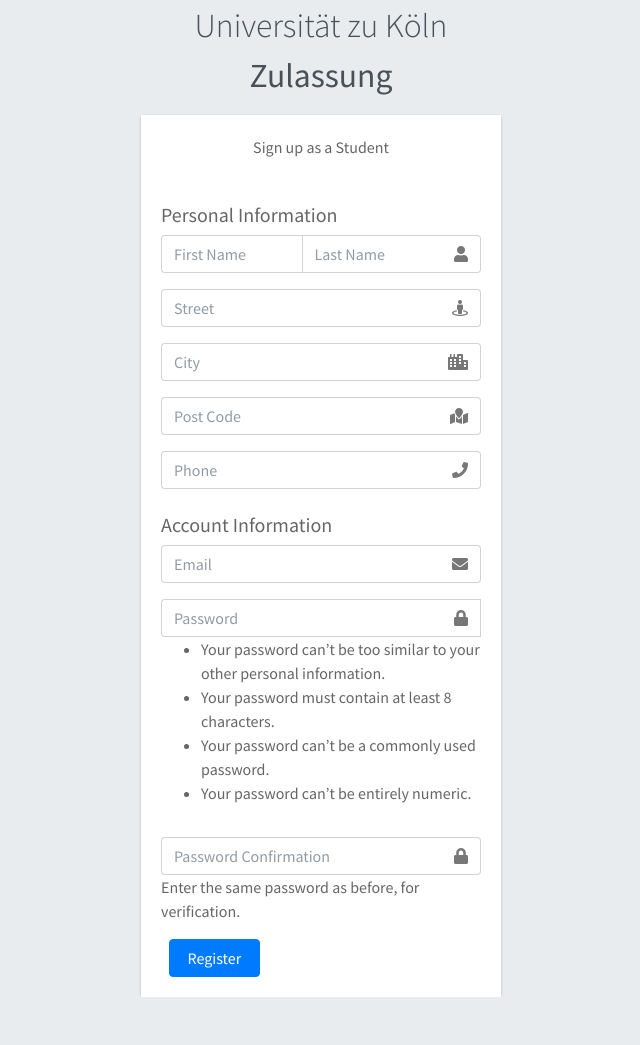
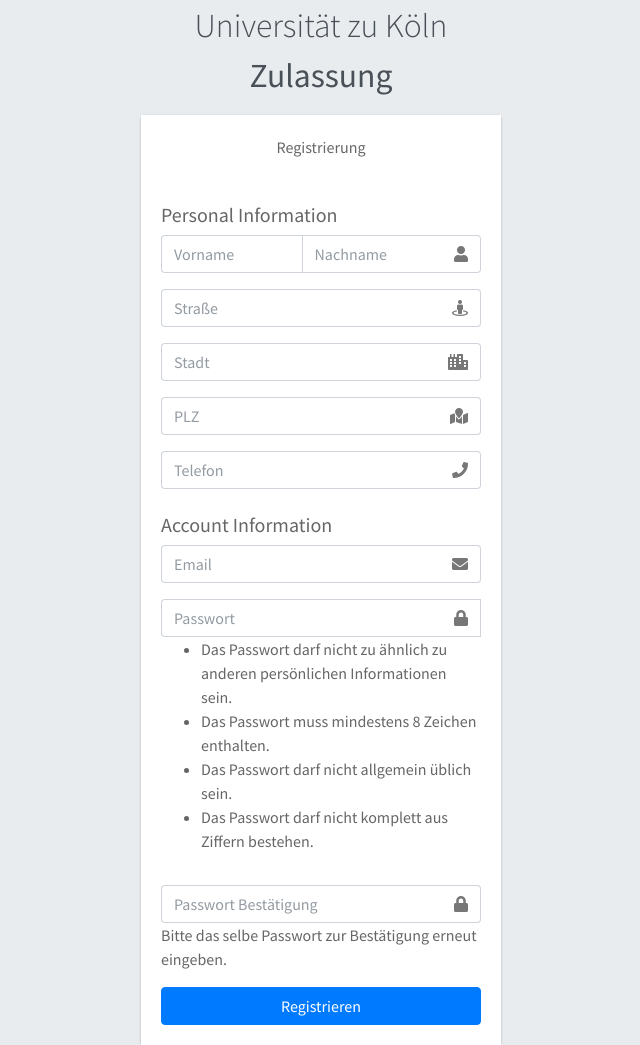
Before and after one commit to LHumpe/Assignment_Zulassungsystem, a Django app: page /signup/ in a window 1280 px wide. Shown: the whole page, without its empty margins (319-959 px from the left). Before the commit the page ends 997 px from the top, so only its background shows below. Run offline with Django 3.2, Linux system fonts and the light colour scheme; some libraries are stand-ins or nearby versions.

Commit message:
SA1-22 changed language to german

```diff
--- a/InfoZulassung/settings.py
+++ b/InfoZulassung/settings.py
@@ -107,7 +107,7 @@
 # Internationalization
 # https://docs.djangoproject.com/en/3.1/topics/i18n/
 
-LANGUAGE_CODE = 'en-us'
+LANGUAGE_CODE = 'de-de'
 
 TIME_ZONE = 'UTC'
 
--- a/accountspace/forms.py
+++ b/accountspace/forms.py
@@ -17,44 +17,44 @@
         self.fields['password1'].widget = forms.PasswordInput(attrs={
             'type': 'password',
             'class': 'form-control',
-            'placeholder': 'Password'
+            'placeholder': 'Passwort'
         })
         self.fields['password2'].widget = forms.PasswordInput(attrs={
             'type': 'password',
             'class': 'form-control',
-            'placeholder': 'Password Confirmation'
+            'placeholder': 'Passwort Bestätigung'
         })
 
     first_name = forms.CharField(widget=forms.TextInput(attrs={
         'type': 'text',
         'class': 'form-control',
-        'placeholder': 'First Name'
+        'placeholder': 'Vorname'
     }))
     last_name = forms.CharField(widget=forms.TextInput(attrs={
         'type': 'text',
         'class': 'form-control',
-        'placeholder': 'Last Name'
+        'placeholder': 'Nachname'
     }))
     street = forms.CharField(widget=forms.TextInput(attrs={
         'type': 'text',
         'class': 'form-control',
-        'placeholder': 'Street'
+        'placeholder': 'Straße'
     }))
     city = forms.CharField(widget=forms.TextInput(attrs={
         'type': 'text',
         'class': 'form-control',
-        'placeholder': 'City'
+        'placeholder': 'Stadt'
     }))
     post_code = forms.CharField(widget=forms.TextInput(attrs={
         'type': 'text',
         'class': 'form-control',
-        'placeholder': 'Post Code'
+        'placeholder': 'PLZ'
     }))
 
     phone = forms.CharField(widget=forms.TextInput(attrs={
         'type': 'text',
         'class': 'form-control',
-        'placeholder': 'Phone'
+        'placeholder': 'Telefon'
     }))
 
     class Meta(UserCreationForm.Meta):
--- a/templates/accountspace/signup.html
+++ b/templates/accountspace/signup.html
@@ -24,7 +24,7 @@
 
     <div class="card">
         <div class="card-body register-card-body">
-            <p class="login-box-msg">Sign up as a Student</p>
+            <p class="login-box-msg">Registrierung</p>
 
             <form method="post" novalidate>
                 {% csrf_token %}
@@ -107,9 +107,7 @@
 
                 <input type="hidden" name="next" value="{{ next }}">
                 <!-- /.col -->
-                <div class="col-4">
-                    <button type="submit" class="btn btn-primary btn-block">Register</button>
-                </div>
+                    <button type="submit" class="btn btn-primary btn-block">Registrieren</button>
 
             </form>
         </div>
```
Also changed, not shown: db.sqlite3.
